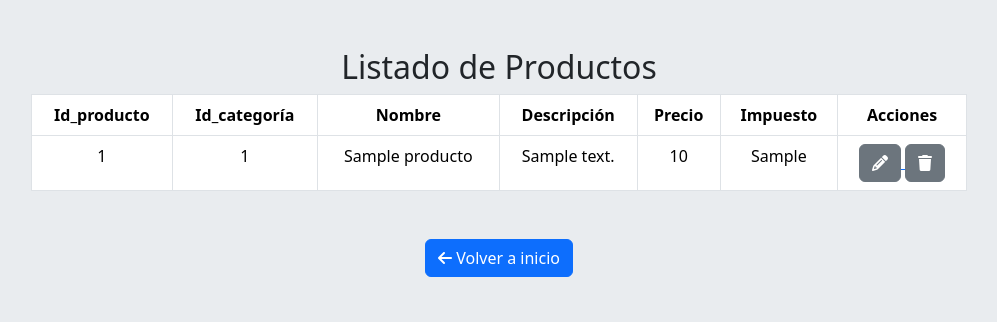
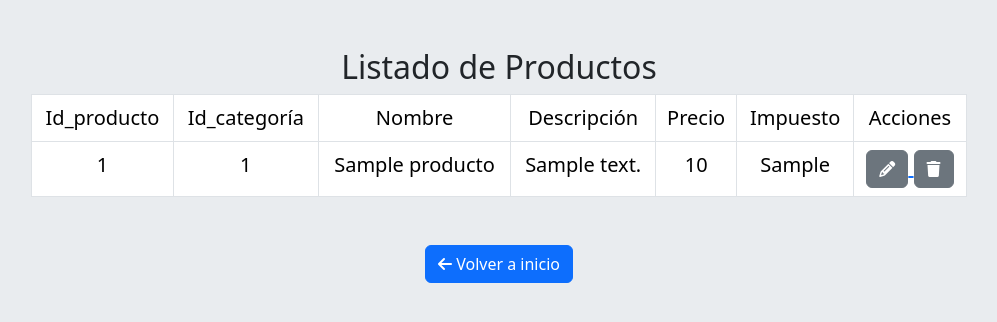
Before and after one commit to Arborley/app_web_certificado, a PHP site: page /Productos/vista/listado_productos.php in a window 1280 px wide. Shown: the top 322 px of the page, without its empty margins (141-1138 px from the left). Run offline with PHP 8.4, Linux system fonts and the light colour scheme; tables that the repository leaves empty or names only in its code hold one stand-in row (values such as "Sample post"); some libraries are stand-ins or nearby versions.

Commit message:
cambio de letra

```diff
--- a/Productos/vista/fm_consultaID_producto.php
+++ b/Productos/vista/fm_consultaID_producto.php
@@ -20,11 +20,11 @@
 
     ?>
     <div class="formulario container mt-5 border border-dark mb-3 text-center card">
-        <h2>Consulta ID</h2>
+        <h2 class="lead" style="font-size: xx-large;"><strong>Consulta ID</strong></h2>
         <form action="../controlador/controlador_productos.php" method="POST">
             <input type="hidden" name="accion" value="consultarID">
             <div class="form-group">
-                <label for="id">¿Qué producto quieres usar?</label>
+                <label for="id" class="lead"><strong>¿Qué producto quieres usar?</strong></label>
                 <input type="number" class="form-control" id="id" name="id" placeholder="Id:">
             </div>
             <div class="form-group text-center my-3">
--- a/Productos/vista/fm_consultas_categorias.php
+++ b/Productos/vista/fm_consultas_categorias.php
@@ -12,10 +12,10 @@
         <div class="card p-3">
             <div class="row">
                 <div class="col-md-4 mx-auto">
-                    <h2>ID de la categoría</h2>
+                    <h2 class="lead" style="font-size: xx-large;"><strong>ID de la categoría</strong></h2>
                     <form action="../controlador/controlador_categorias.php?action=consultar" method="POST">
                         <div class="form-group">
-                            <label for="id_categoria">Id de la categoría:</label>
+                            <label for="id_categoria" class="lead"><strong>Id de la categoría:</strong></label>
                             <input class="form-control" id="id_categoria" name="id_categoria" type="number" placeholder="Id:">
                         </div>
                         <div class="btn-group btn-group-justified" style="padding-top: 5%;">
--- a/Productos/vista/fm_consultas_producto.php
+++ b/Productos/vista/fm_consultas_producto.php
@@ -12,10 +12,10 @@
         <div class="card p-3">
             <div class="row">
                 <div class="col-md-4 mx-auto">
-                    <h2>ID del producto</h2>
+                    <h2 class="lead" style="font-size: xx-large;"><strong>ID del producto</strong></h2>
                     <form action="../controlador/controlador_productos.php?action=consultar" method="POST">
                         <div class="form-group">
-                            <label for="id">Id del producto:</label>
+                            <label for="id" class="lead"><strong>Id del producto:</strong></label>
                             <input class="form-control" id="id" name="id" type="number" placeholder="Id:">
                         </div>
                         <div class="btn-group btn-group-justified" style="padding-top: 5%;">
--- a/Productos/vista/listar_productos.php
+++ b/Productos/vista/listar_productos.php
@@ -21,17 +21,17 @@ $borrar_producto = 'borrar_producto.php?id=';
     $eliminar_producto = 'fm_eliminar_producto.php?id=';
     ?>
     <div class="container-fluid mt-5 w-75">
-        <h2 class="text-center">Listado de Productos</h2>
+        <h2 class="text-center lead" style="font-size: xx-large;"><strong>Listado de Productos</strong></h2>
         <table class="table table-bordered text-center">
             <thead>
                 <tr>
-                    <th>Id_producto</th>
-                    <th>Id_categoría</th>
-                    <th>Nombre</th>
-                    <th>Descripción</th>
-                    <th>Precio</th>
-                    <th>Impuesto</th>
-                    <th>Acciones</th>
+                    <th class="lead"><strong>Id_producto</strong></th>
+                    <th class="lead"><strong>Id_categoría</strong></th>
+                    <th class="lead"><strong>Nombre</strong></th>
+                    <th class="lead"><strong>Descripción</strong></th>
+                    <th class="lead"><strong>Precio</strong></th>
+                    <th class="lead"><strong>Impuesto</strong></th>
+                    <th class="lead"><strong>Acciones</strong></th>
                 </tr>
             </thead>
             <tbody>
@@ -42,14 +42,13 @@ $borrar_producto = 'borrar_producto.php?id=';
                         ?>
                     <tr class="bg-alert-danger">
 
-                        <td><?php echo htmlspecialchars($producto['id_producto']); ?></td>
-                        <td><?php echo htmlspecialchars($producto['id_categoria'])?></td>
-                        <td><?php echo htmlspecialchars($producto['nombre']); ?></td>
-                        <td><?php echo htmlspecialchars($producto['descripcion'])?></td>
-                        <td><?php echo htmlspecialchars($producto['precio'])?></td>
-                        <td><?php echo htmlspecialchars($producto['impuesto'])?></td>
-                        <td>
-                            <a href="<?php echo $actualizar_producto . $producto['id_producto'] ;?>">
+                        <td class="lead"><strong><?php echo htmlspecialchars($producto['id_producto']); ?></strong></td>
+                        <td class="lead"><strong><?php echo htmlspecialchars($producto['id_categoria'])?></strong></td>
+                        <td class="lead"><strong><?php echo htmlspecialchars($producto['nombre']); ?></strong></td>
+                        <td class="lead"><strong><?php echo htmlspecialchars($producto['descripcion'])?></strong></td>
+                        <td class="lead"><strong><?php echo htmlspecialchars($producto['precio'])?></strong></td>
+                        <td class="lead"><strong><?php echo htmlspecialchars($producto['impuesto'])?></strong></td>
+                        <td class="lead"><strong><a href="<?php echo $actualizar_producto . $producto['id_producto'] ;?>">
                                 <button class="btn btn-secondary max-width text-white">
                                     <i class="fa fa-pencil"></i>
                                 </button>
@@ -58,21 +57,19 @@ $borrar_producto = 'borrar_producto.php?id=';
                                 <button class="btn btn-secondary text-white">
                                 <i class="fa-solid fa-trash"></i>
                                 </button>
-                            </a>
-                        </td>
+                            </a></strong></td>
                     </tr>
                     <?php
                     }else{
                     ?>
                     <tr class="bg-alert-danger">
-                        <td><?php echo htmlspecialchars($producto['id_producto']); ?></td>
-                        <td><?php echo htmlspecialchars($producto['id_categoria'])?></td>
-                        <td><?php echo htmlspecialchars($producto['nombre']); ?></td>
-                        <td><?php echo htmlspecialchars($producto['descripcion'])?></td>
-                        <td><?php echo htmlspecialchars($producto['precio'])?></td>
-                        <td><?php echo htmlspecialchars($producto['impuesto'])?></td>
-                        <td>
-                            <a href="<?php echo $actualizar_producto . $producto['id_producto'] ;?>">
+                        <td class="lead"><strong><?php echo htmlspecialchars($producto['id_producto']); ?></strong></td>
+                        <td class="lead"><strong><?php echo htmlspecialchars($producto['id_categoria'])?></strong></td>
+                        <td class="lead"><strong><?php echo htmlspecialchars($producto['nombre']); ?></strong></td>
+                        <td class="lead"><strong><?php echo htmlspecialchars($producto['descripcion'])?></strong></td>
+                        <td class="lead"><strong><?php echo htmlspecialchars($producto['precio'])?></strong></td>
+                        <td class="lead"><strong><?php echo htmlspecialchars($producto['impuesto'])?></strong></td>
+                        <td class="lead"><strong><a href="<?php echo $actualizar_producto . $producto['id_producto'] ;?>">
                                 <button class="btn btn-secondary max-width text-white">
                                     <i class="fa fa-pencil"></i>
                                 </button>
@@ -81,7 +78,8 @@ $borrar_producto = 'borrar_producto.php?id=';
                                 <button class="btn btn-secondary text-white">
                                 <i class="fa-solid fa-trash"></i>
                                 </button>
-                            </a>
+                            </a></strong>
+
                         </td>
                     </tr>
                     <?php
```
Also changed, not shown: Productos/vista/fm_alta_producto.php (+6 -6 lines), Productos/vista/pantalla_consultar_categorias.php (+7 -7 lines), Productos/vista/pantalla_consultar_productos.php (+15 -15 lines).
